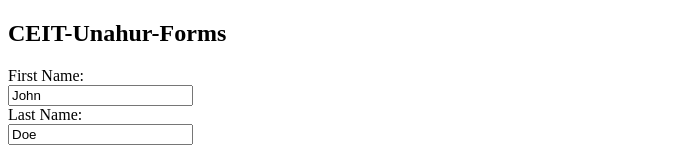
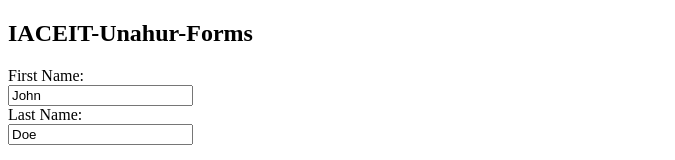
Before and after one commit to Ankit-Kum/New-Unahur-Site, a plain HTML site: page index.html in a window 1280 px wide. Shown: the top 160 px of the page, without its empty margins (0-675 px from the left). Drawn offline with Linux system fonts and the light colour scheme.

Commit message:
done by Loacal

```diff
--- a/index.html
+++ b/index.html
@@ -2,7 +2,7 @@
 <html>
 <body>
 
-<h2>CEIT-Unahur-Forms</h2>
+<h2>IACEIT-Unahur-Forms</h2>
 
 <form action="/action_page.php">
   <label for="fname">First Name:</label><br>
```
